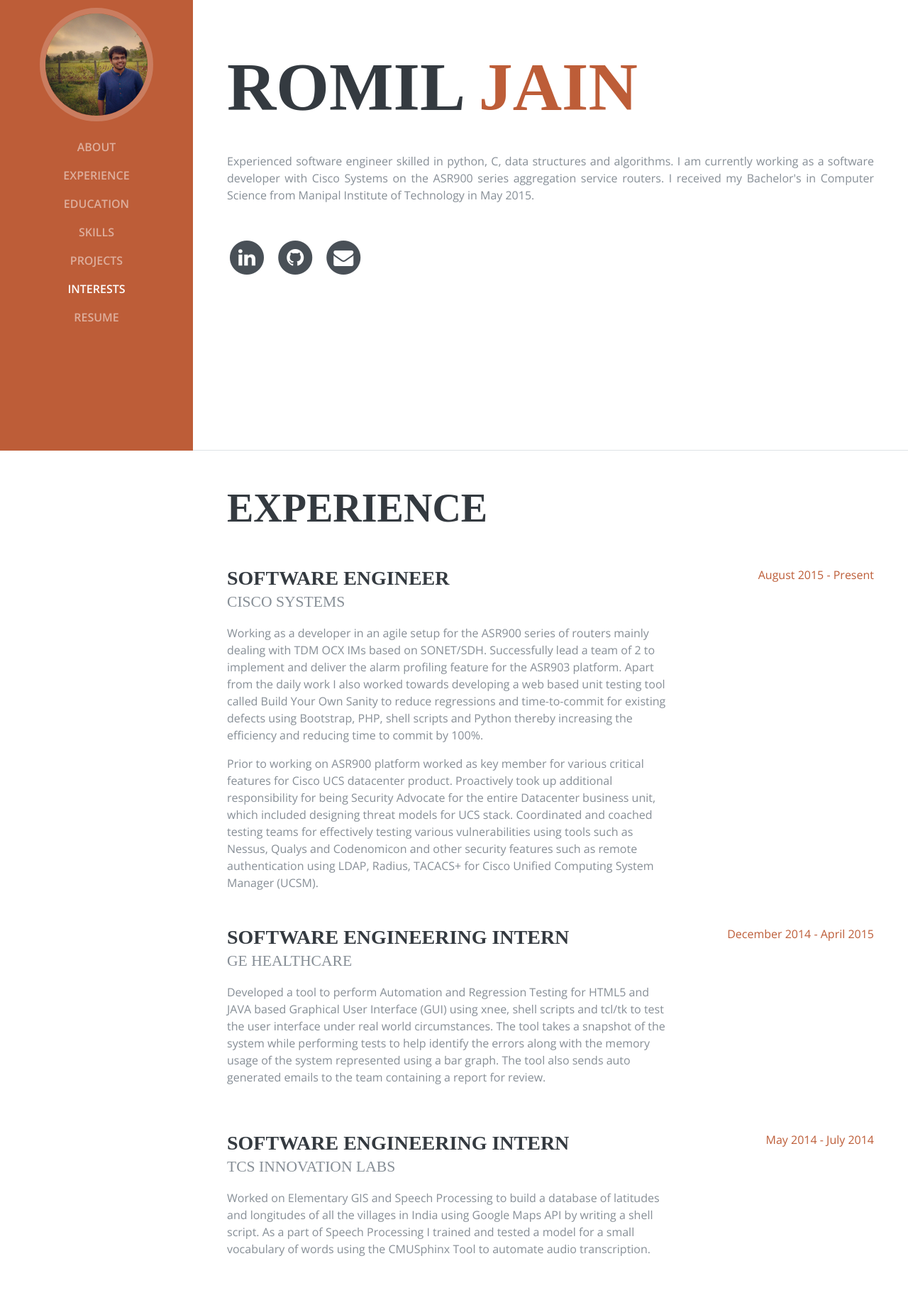
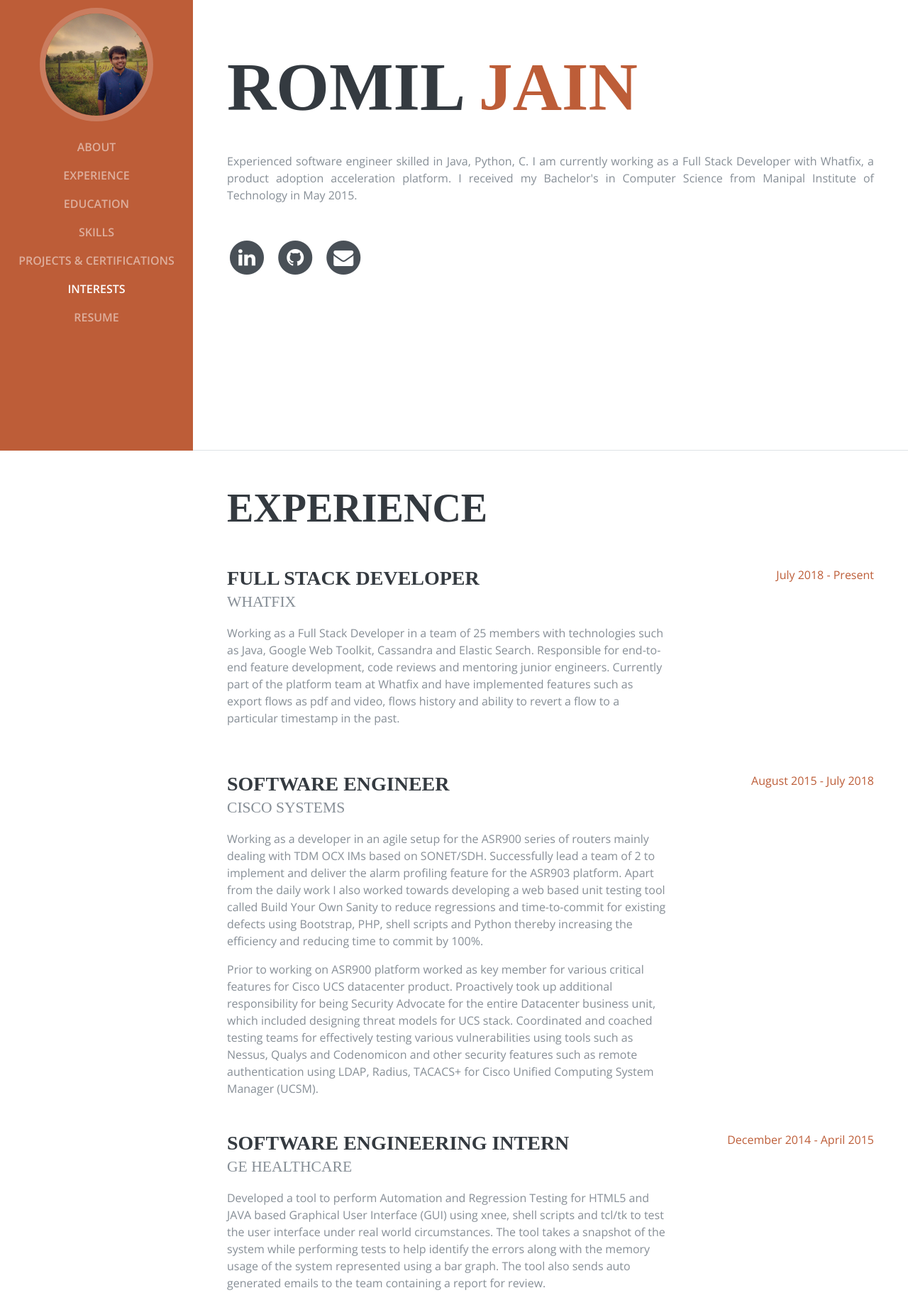
Before and after one commit to jainromil/jainromil.github.io, a plain HTML site: page index.html in a window 1280 px wide. Shown: the part 165-2004 px from the top of the page at 71% size. Drawn offline with nearby package versions, Linux system fonts and the light colour scheme; a web font is replaced by a local one.

Commit message:
Updated resume and website with Whatfix

```diff
--- a/index.html
+++ b/index.html
@@ -52,7 +52,7 @@
                     <a class="nav-link js-scroll-trigger" href="#skills">Skills</a>
                 </li>
                 <li class="nav-item">
-                    <a class="nav-link js-scroll-trigger" href="#projects">Projects</a>
+                    <a class="nav-link js-scroll-trigger" href="#projects">Projects & Certifications</a>
                 </li>
                 <li class="nav-item">
                     <a class="nav-link js-scroll-trigger" href="#interests">Interests</a>
@@ -72,7 +72,7 @@
                     <span class="text-primary">Jain</span>
                 </h1>
                 <div class="subheading mb-5"></div>
-                <p style="text-align:justify" class="mb-5">Experienced software engineer skilled in python, C, data structures and algorithms. I am currently working as a software developer with Cisco Systems on the ASR900 series aggregation service routers. I received my Bachelor's in Computer Science from Manipal Institute of Technology in May 2015.</p>
+                <p style="text-align:justify" class="mb-5">Experienced software engineer skilled in Java, Python, C. I am currently working as a Full Stack Developer with Whatfix, a product adoption acceleration platform. I received my Bachelor's in Computer Science from Manipal Institute of Technology in May 2015.</p>
                 <ul class="list-inline list-social-icons mb-0">
                     <li class="list-inline-item">
                         <a href="https://www.linkedin.com/in/romil2005/" target="_blank">
@@ -108,13 +108,24 @@
 
                 <div class="resume-item d-flex flex-column flex-md-row mb-5">
                     <div class="resume-content mr-auto">
+                        <h3 class="mb-0">Full Stack Developer</h3>
+                        <div class="subheading mb-3">Whatfix</div>
+                        <p>Working as a Full Stack Developer in a team of 25 members with technologies such as Java, Google Web Toolkit, Cassandra and Elastic Search. Responsible for end-to-end feature development, code reviews and mentoring junior engineers. Currently part of the platform team at Whatfix and have implemented features such as export flows as pdf and video, flows history and ability to revert a flow to a particular timestamp in the past.</p>
+                    </div>
+                    <div class="resume-date text-md-right">
+                        <span class="text-primary">July 2018 - Present</span>
+                    </div>
+                </div>
+
+                <div class="resume-item d-flex flex-column flex-md-row mb-5">
+                    <div class="resume-content mr-auto">
                         <h3 class="mb-0">Software Engineer</h3>
                         <div class="subheading mb-3">Cisco Systems</div>
                         <p>Working as a developer in an agile setup for the ASR900 series of routers mainly dealing with TDM OCX IMs based on SONET/SDH. Successfully lead a team of 2 to implement and deliver the alarm profiling feature for the ASR903 platform. Apart from the daily work I also worked towards developing a web based unit testing tool called Build Your Own Sanity to reduce regressions and time-to-commit for existing defects using Bootstrap, PHP, shell scripts and Python thereby increasing the efficiency and reducing time to commit by 100%.</p>
                         <p class="mb-0">Prior to working on ASR900 platform worked as key member for various critical features for Cisco UCS datacenter product. Proactively took up additional responsibility for being Security Advocate for the entire Datacenter business unit, which included designing threat models for UCS stack. Coordinated and coached testing teams for effectively testing various vulnerabilities using tools such as Nessus, Qualys and Codenomicon and other security features such as remote authentication using LDAP, Radius, TACACS+ for Cisco Unified Computing System Manager (UCSM).</p>
                     </div>
                     <div class="resume-date text-md-right">
-                        <span class="text-primary">August 2015 - Present</span>
+                        <span class="text-primary">August 2015 - July 2018</span>
                     </div>
                 </div>
 
@@ -184,19 +195,10 @@
                         <i class="devicons devicons-javascript"></i>
                     </li>
                     <li class="list-inline-item">
-                        <i class="devicons devicons-jquery"></i>
-                    </li>
-                    <li class="list-inline-item">
                         <i class="devicons devicons-bootstrap"></i>
                     </li>
                     <li class="list-inline-item">
                         <i class="devicons devicons-vim"></i>
-                    </li>
-                    <li class="list-inline-item">
-                        <i class="devicons devicons-intellij"></i>
-                    </li>
-                    <li class="list-inline-item">
-                        <i class="devicon-pycharm-plain"></i>
                     </li>
                 </ul>
 
```
Also changed, not shown: 1 other file.
